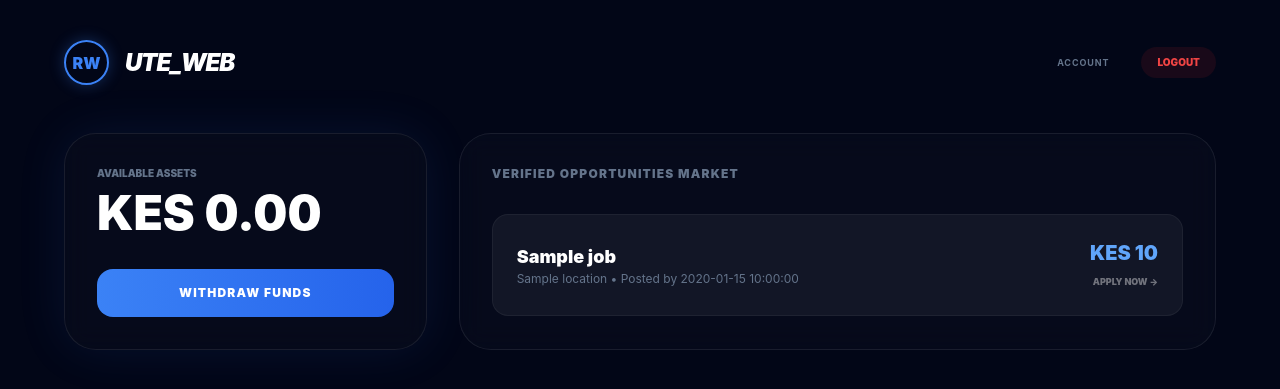
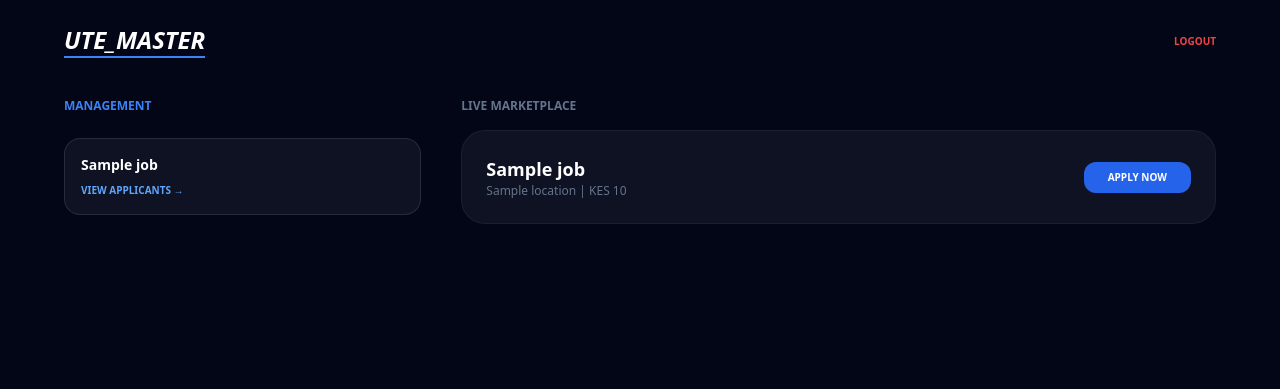
Before and after one commit to reubenwaithaka839-crypto/ute-web, a Flask app: template templates/dashboard.html in a window 1280 px wide. Shown: the top 389 px of the page. Run offline with Flask 3, Linux system fonts and the light colour scheme; the template is opened without the code that fills it: most values are stand-ins (such as "Sample title", 1, 10 or a date in 2020); some libraries are stand-ins or nearby versions.

Commit message:
Refactor dashboard layout and styling

```diff
--- a/templates/dashboard.html
+++ b/templates/dashboard.html
@@ -1,78 +1,40 @@
 <!DOCTYPE html>
 <html>
-<head>
-    <script src="https://cdn.tailwindcss.com"></script>
-    <style>
-        body { background: #020617; color: white; font-family: 'Inter', sans-serif; }
-        .million-glow { box-shadow: 0 0 50px rgba(59, 130, 246, 0.1); border: 1px solid rgba(255,255,255,0.05); }
-        .glass-card { background: rgba(255,255,255,0.02); backdrop-filter: blur(12px); border-radius: 2rem; border: 1px solid rgba(255,255,255,0.08); }
-        .rw-logo-sm { width: 45px; height: 45px; border: 2px solid #3b82f6; border-radius: 50%; display: flex; align-items: center; justify-content: center; font-weight: 900; color: #3b82f6; box-shadow: 0 0 15px rgba(59,130,246,0.3); }
-        .btn-luxe { background: linear-gradient(to right, #3b82f6, #2563eb); transition: transform 0.2s, box-shadow 0.2s; }
-        .btn-luxe:hover { transform: scale(1.02); box-shadow: 0 10px 25px rgba(59,130,246,0.4); }
-    </style>
-</head>
-<body class="p-4 md:p-10">
+<head><script src="https://cdn.tailwindcss.com"></script></head>
+<body class="bg-[#020617] text-white p-6 font-sans">
     <div class="max-w-6xl mx-auto">
-        <header class="flex justify-between items-center mb-12">
-            <div class="flex items-center gap-4">
-                <div class="rw-logo-sm">RW</div>
-                <h1 class="text-2xl font-black italic tracking-tighter">UTE_WEB</h1>
-            </div>
-            <div class="flex items-center gap-8">
-                <div class="text-right">
-                    <p class="text-[10px] font-black text-blue-500 uppercase">{{ user.username }}</p>
-                    <p class="text-[9px] font-bold text-slate-500 uppercase tracking-widest">{{ user.role }} Account</p>
-                </div>
-                <a href="/logout" class="bg-red-600/10 text-red-500 px-4 py-2 rounded-full text-[10px] font-black hover:bg-red-600 hover:text-white transition">LOGOUT</a>
-            </div>
+        <header class="flex justify-between items-center mb-10">
+            <h1 class="text-2xl font-black italic border-b-2 border-blue-500">UTE_MASTER</h1>
+            <a href="/logout" class="text-[10px] font-bold text-red-500 uppercase">Logout</a>
         </header>
 
-        <div class="grid grid-cols-1 lg:grid-cols-3 gap-8">
-
+        <div class="grid grid-cols-1 lg:grid-cols-3 gap-10">
             <div class="lg:col-span-1 space-y-6">
-                <div class="glass-card p-8 million-glow">
-                    <p class="text-[10px] font-black text-slate-500 uppercase mb-2">Available Assets</p>
-                    <h2 class="text-5xl font-black mb-8">KES 0.00</h2>
-                    <button class="w-full btn-luxe py-4 rounded-2xl font-black uppercase text-xs tracking-widest">Withdraw Funds</button>
+                <h3 class="text-xs font-black text-blue-500 uppercase">Management</h3>
+                {% for mj in my_jobs %}
+                <div class="bg-white/5 p-4 rounded-2xl border border-white/10">
+                    <p class="font-bold text-sm">{{ mj.title }}</p>
+                    <a href="/view_applicants/{{ mj.id }}" class="text-[10px] text-blue-400 font-black uppercase mt-2 block">View Applicants →</a>
                 </div>
-
-                {% if user.role == 'employer' %}
-                <div class="glass-card p-8 border-blue-500/20">
-                    <h3 class="text-xs font-black text-blue-500 uppercase mb-4">Post New Opportunity</h3>
-                    <form action="/post_job" method="POST" class="space-y-4">
-                        <input type="text" name="title" placeholder="Job Title" class="w-full bg-white/5 border border-white/10 p-3 rounded-xl text-sm" required>
-                        <input type="text" name="location" placeholder="Location (e.g. Nairobi)" class="w-full bg-white/5 border border-white/10 p-3 rounded-xl text-sm" required>
-                        <input type="number" name="salary" placeholder="Budget (KES)" class="w-full bg-white/5 border border-white/10 p-3 rounded-xl text-sm" required>
-                        <button class="w-full bg-white text-black py-3 rounded-xl font-black text-xs uppercase">Release Task</button>
-                    </form>
-                </div>
-                {% endif %}
+                {% endfor %}
             </div>
 
-            <div class="lg:col-span-2 glass-card p-8">
-                <h3 class="text-xs font-black text-slate-500 uppercase mb-8 tracking-widest">Verified Opportunities Market</h3>
-
-                <div class="space-y-4">
-                    {% for job in jobs %}
-                    <div class="p-6 bg-white/5 border border-white/5 rounded-2xl flex justify-between items-center hover:border-blue-500/30 transition group">
-                        <div>
-                            <h4 class="font-black text-lg group-hover:text-blue-400 transition">{{ job.title }}</h4>
-                            <p class="text-xs text-slate-500">{{ job.location }} • Posted by {{ job.posted_by }}</p>
-                        </div>
-                        <div class="text-right">
-                            <p class="text-blue-400 font-black text-xl">KES {{ "{:,.0f}".format(job.salary) }}</p>
-                            <button class="text-[9px] font-black uppercase text-white/40 group-hover:text-white transition">Apply Now →</button>
-                        </div>
+            <div class="lg:col-span-2 space-y-4">
+                <h3 class="text-xs font-black text-slate-500 uppercase">Live Marketplace</h3>
+                {% for job in jobs %}
+                <div class="bg-white/5 p-6 rounded-3xl flex justify-between items-center border border-white/5 hover:border-blue-500/50 transition">
+                    <div>
+                        <h4 class="font-black text-lg">{{ job.title }}</h4>
+                        <p class="text-xs text-slate-500">{{ job.location }} | KES {{ job.salary }}</p>
                     </div>
+                    {% if job.id in applied_ids %}
+                        <span class="bg-green-500/20 text-green-500 px-4 py-2 rounded-xl text-[10px] font-black uppercase">✓ Applied</span>
                     {% else %}
-                    <div class="text-center py-20">
-                        <p class="text-slate-600 italic">Scanning network for opportunities...</p>
-                        <p class="text-[10px] font-bold text-blue-500 uppercase mt-2">No active tasks found</p>
-                    </div>
-                    {% endfor %}
+                        <a href="/apply_form/{{ job.id }}" class="bg-blue-600 px-6 py-2 rounded-xl text-[10px] font-black uppercase hover:bg-blue-500 transition">Apply Now</a>
+                    {% endif %}
                 </div>
+                {% endfor %}
             </div>
-
         </div>
     </div>
 </body>
```
